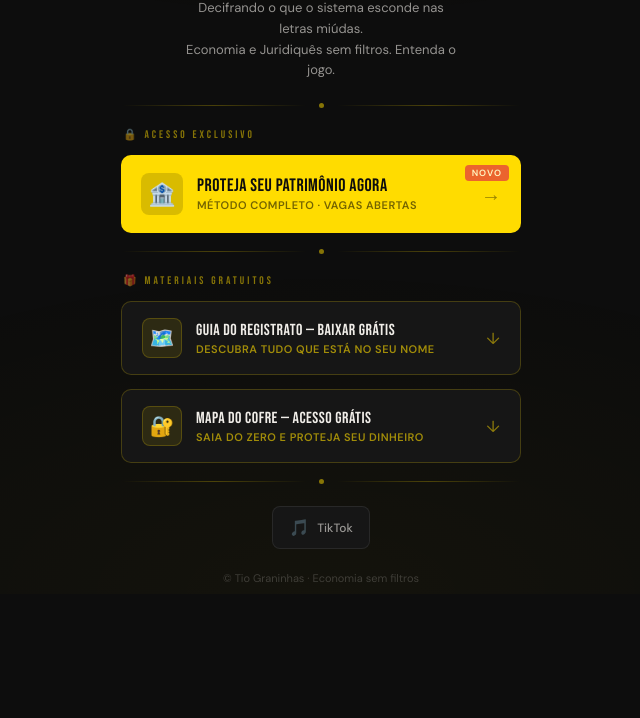
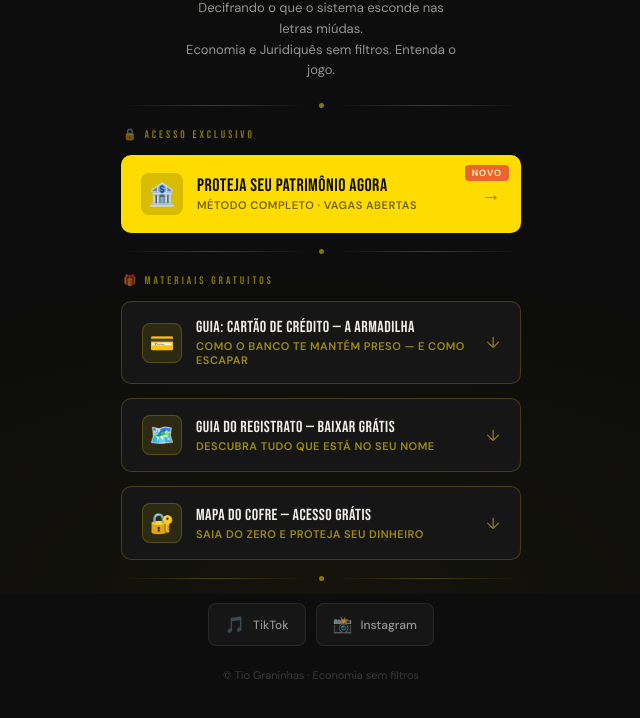
Before and after one commit to tiograninhas/tiograninhas.github.io, a plain HTML site: page index.html in a window 1280 px wide. Shown: the part 206-924 px from the top of the page, without its empty margins (319-959 px from the left). Before the commit the page ends 863 px from the top, so only its background shows below. Drawn offline with Linux system fonts and the light colour scheme.

Commit message:
index.html

```diff
--- a/index.html
+++ b/index.html
@@ -311,6 +311,15 @@
   <!-- ISCAS -->
   <span class="section-label">🎁 Materiais Gratuitos</span>
 
+  <a href="https://tiograninhas.github.io/guia_cartao_tioGraninhas.pdf" class="btn btn-free" target="_blank" rel="noopener" onclick="trackClick('isca_guia_cartao')">
+    <div class="btn-icon">💳</div>
+    <div class="btn-text">
+      <div class="btn-title">Guia: Cartão de Crédito — A Armadilha</div>
+      <div class="btn-sub">Como o banco te mantém preso — e como escapar</div>
+    </div>
+    <span class="btn-arrow">↓</span>
+  </a>
+
   <a href="https://drive.google.com/file/d/12RQzW43lsYEOaj-wRyPNB-CGCUJs-AkZ/view?usp=drivesdk" class="btn btn-free" target="_blank" rel="noopener" onclick="trackClick('isca_registrato')">
     <div class="btn-icon">🗺️</div>
     <div class="btn-text">
@@ -336,7 +345,9 @@
     <a href="https://www.tiktok.com/@tioGraninhas" class="social-btn" target="_blank" rel="noopener" onclick="trackClick('social_tiktok')">
       <span class="social-icon">🎵</span> TikTok
     </a>
-
+    <a href="https://instagram.com/educarelucrar" class="social-btn" target="_blank" rel="noopener" onclick="trackClick('social_instagram')">
+      <span class="social-icon">📸</span> Instagram
+    </a>
   </div>
 
   <p class="footer">© Tio Graninhas · Economia sem filtros</p>
```
